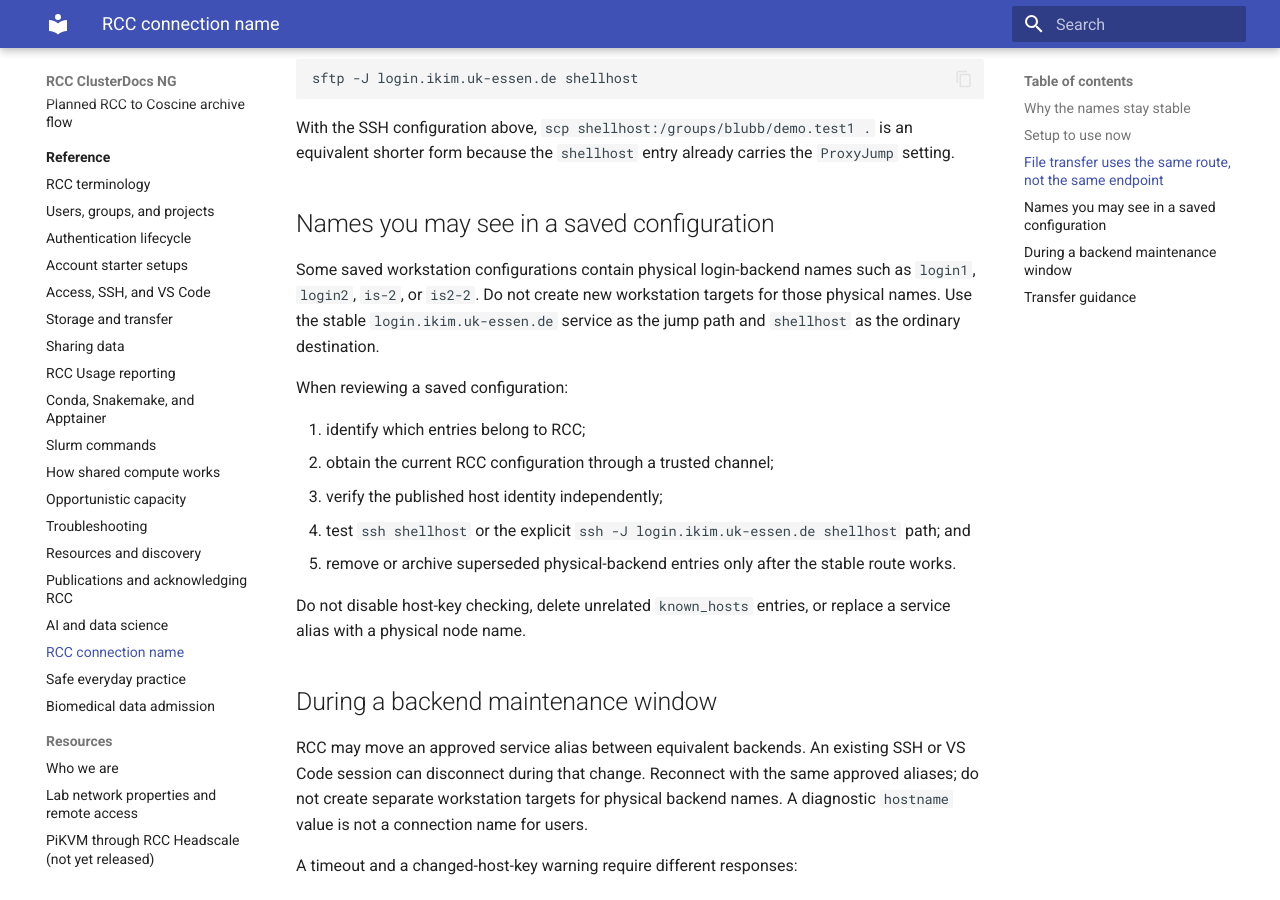
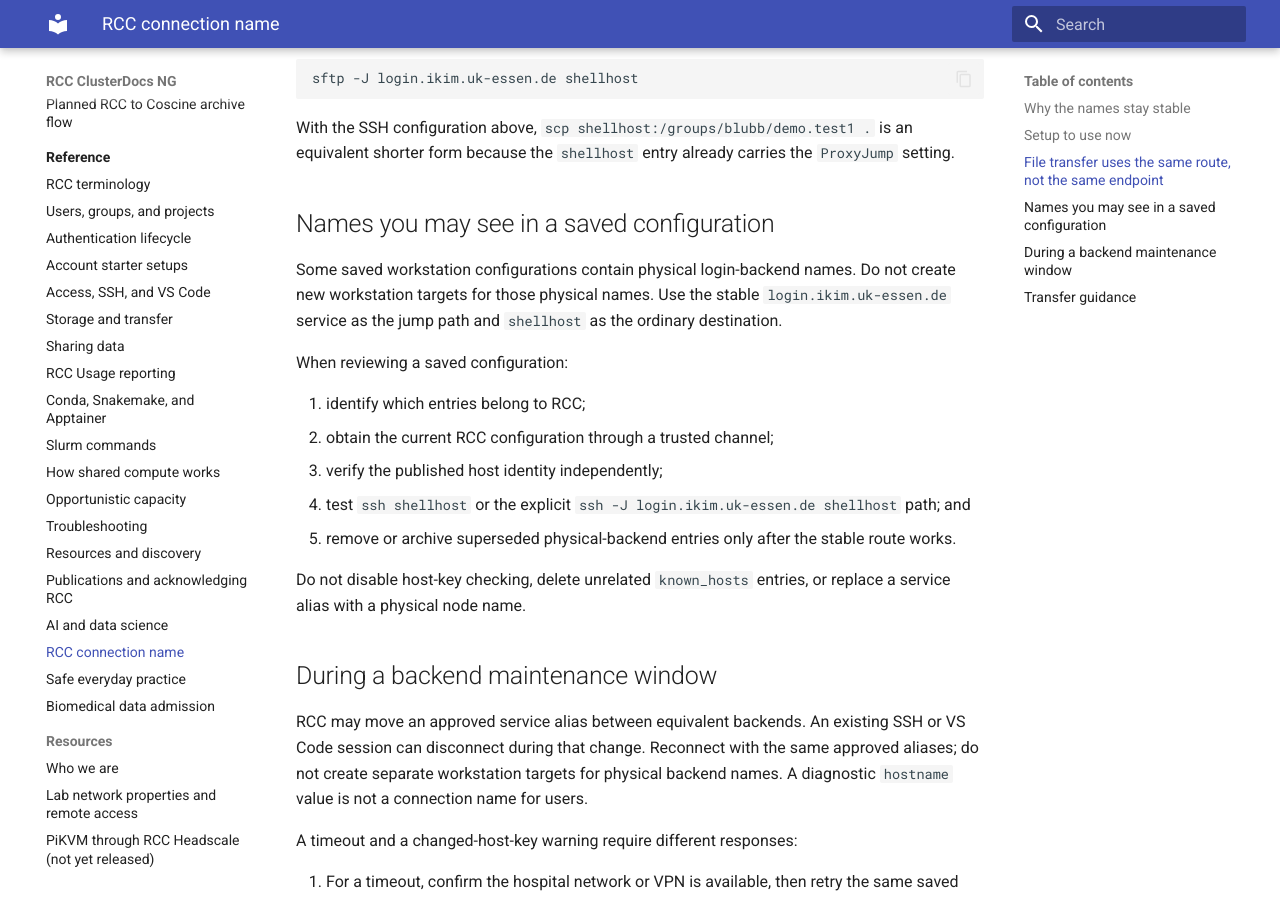
Before and after one commit to IKIM-Essen/ClusterDocs, an MkDocs documentation site: the page built from docs/connecting/stable-endpoints.md, in a window 1280 px wide and 900 px high, scrolled down 1864 px. Built offline with MkDocs 1.6.1 and Material for MkDocs 9.7.7, drawn with Linux system fonts in a browser that asks for light colours.

Commit message:
Fix literal login host guidance

```diff
--- a/docs/connecting/stable-endpoints.md
+++ b/docs/connecting/stable-endpoints.md
@@ -94,10 +94,10 @@ an equivalent shorter form because the `shellhost` entry already carries the
 
 ## Names you may see in a saved configuration
 
-Some saved workstation configurations contain physical login-backend names such
-as `login1`, `login2`, `is-2`, or `is2-2`. Do not create new workstation targets
-for those physical names. Use the stable `login.ikim.uk-essen.de` service as the
-jump path and `shellhost` as the ordinary destination.
+Some saved workstation configurations contain physical login-backend names.
+Do not create new workstation targets for those physical names. Use the stable
+`login.ikim.uk-essen.de` service as the jump path and `shellhost` as the ordinary
+destination.
 
 When reviewing a saved configuration:
 
```
Also changed, not shown: docs/getting-started/macos.md (+1 -1 lines), docs/getting-started/windows.md (+1 -1 lines), 1 other file.
